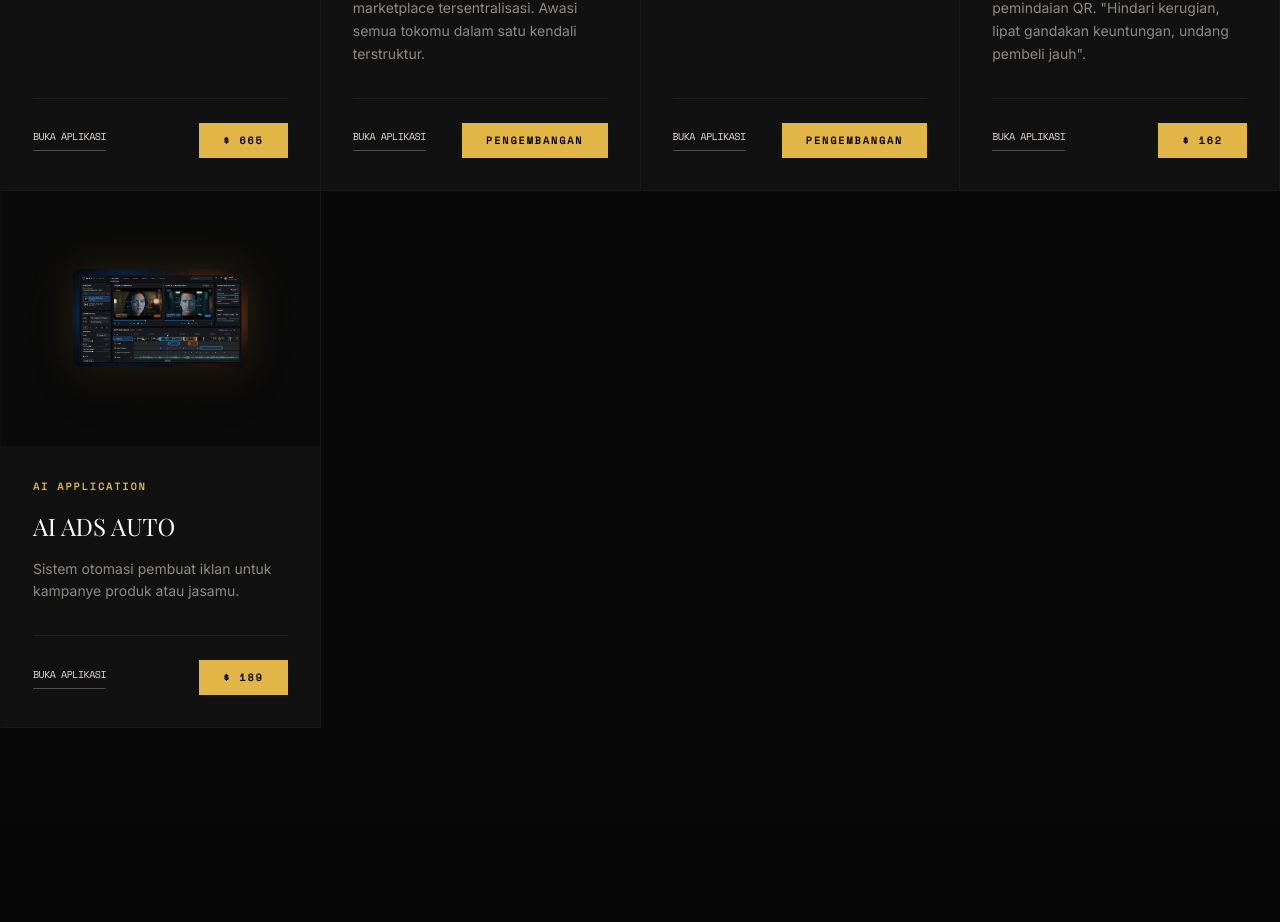
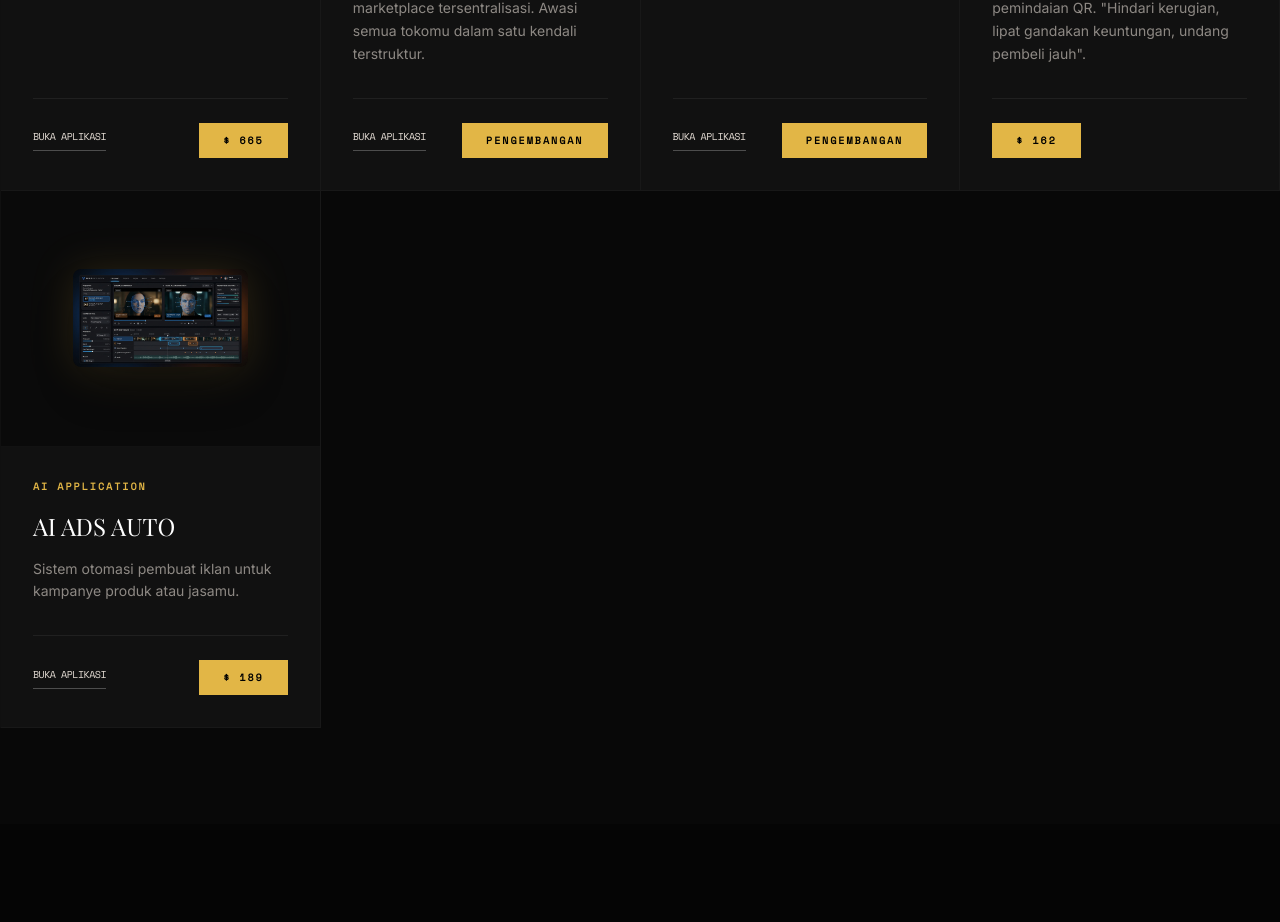
Before and after one commit to dqonan/webconan, a React (Vite) app: page / in a window 1280 px wide. Shown: the part 4416-5338 px from the top of the page. Built offline with nearby package versions, Linux system fonts and the light colour scheme; a web font is replaced by a local one.

Commit message:
Add files via upload

```diff
--- a/src/components/Store.tsx
+++ b/src/components/Store.tsx
@@ -86,7 +86,7 @@ export default function Store() {
       description: "Aplikasi manajemen dan pemesanan online untuk Cafe, Restoran dan kuliner Street food berbasis pemindaian QR. \"Hindari kerugian, lipat gandakan keuntungan, undang pembeli jauh\".",
       price: "$ 162",
       type: "AI_STUDIO",
-      demoUrl: "https://ai.studio/apps/57e3324a-bfcb-47c2-88cb-97fc52870794",
+      demoUrl: "",
     },
     {
       id: 9,
```
